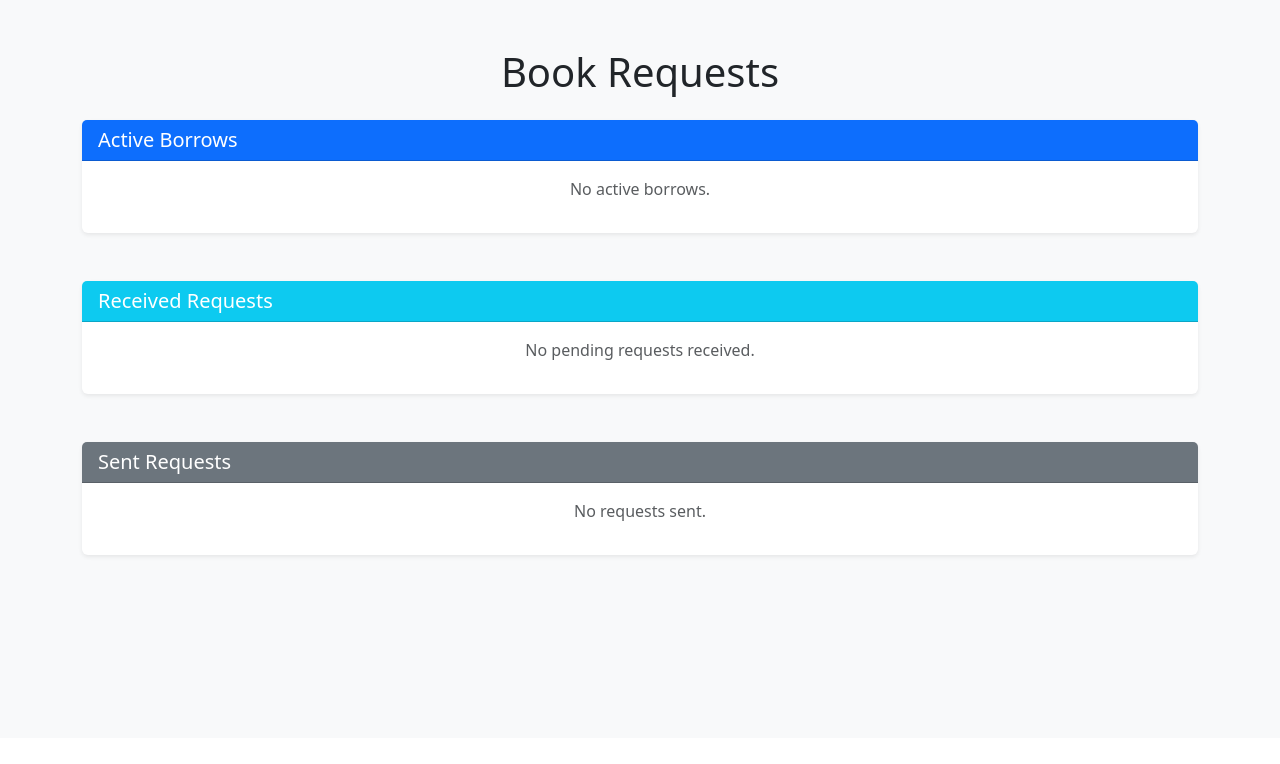
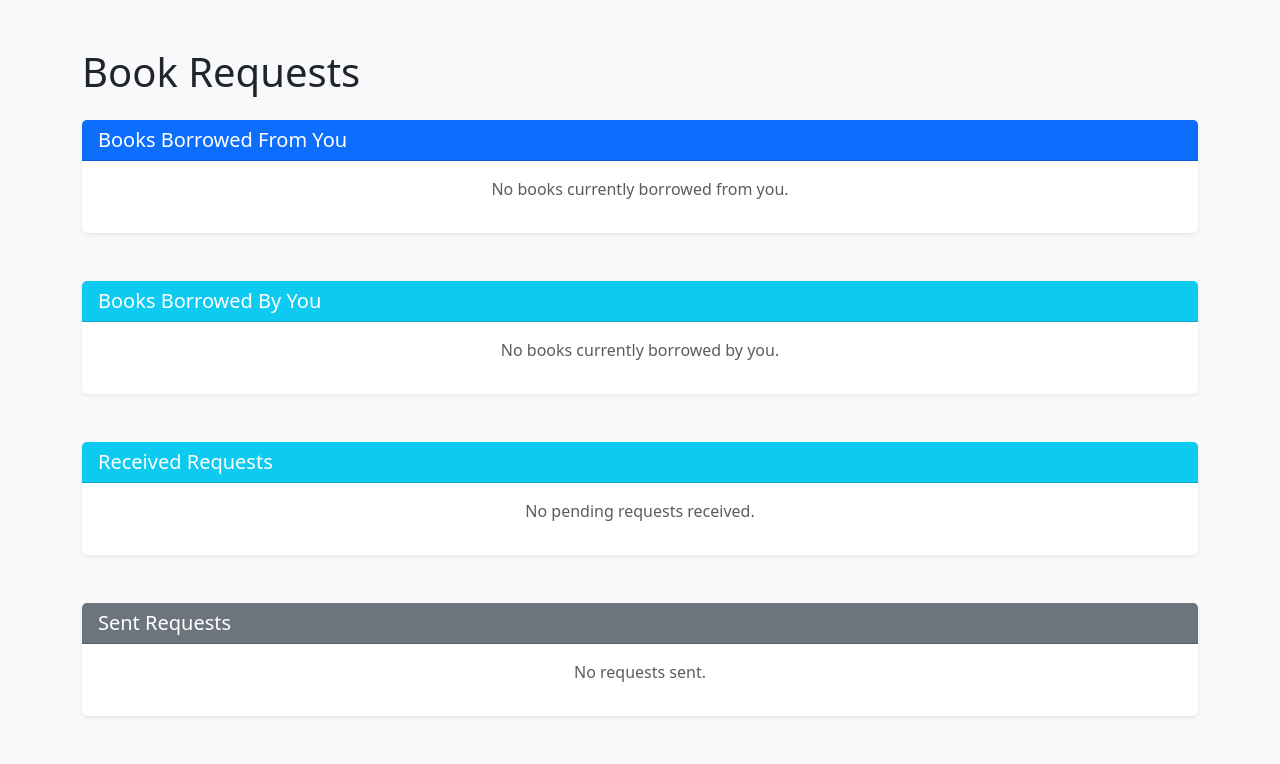
Before and after one commit to sh-sanu/BookFriend, a Django app: page /books/requests/ in a window 1280 px wide. Shown: the part 62-826 px from the top of the page. Before the commit the page ends 620 px from the top, so only its background shows below. Run offline with Django 5.2, Linux system fonts and the light colour scheme; a user stored in the database is signed in; data comes from the database, SQL or seed files in the repository; both versions use the stored data as it was after the commit.

Commit message:
Ui improve in book request page

```diff
--- a/Core/views.py
+++ b/Core/views.py
@@ -475,17 +475,23 @@ def book_requests(request):
         status="returned"
     ).select_related("book", "book__owner")
 
-    # Get active borrows (both as owner and borrower)
-    active_borrows = BookRequest.objects.filter(
-        (Q(book__owner=request.user) | Q(borrower=request.user)),
+    # Get active borrows split into two categories
+    borrowed_from_you = BookRequest.objects.filter(
+        book__owner=request.user,
         status="accepted"
-    ).select_related("book", "borrower", "book__owner")
+    ).select_related("book", "borrower")
+
+    borrowed_by_you = BookRequest.objects.filter(
+        borrower=request.user,
+        status="accepted"
+    ).select_related("book", "book__owner")
 
     context = {
         "received_requests": received_requests,
         "sent_pending_requests": sent_pending_requests,
         "sent_returned_requests": sent_returned_requests,
-        "active_borrows": active_borrows,
+        "borrowed_from_you": borrowed_from_you,
+        "borrowed_by_you": borrowed_by_you
     }
     return render(request, "core/books/requests.html", context)
 
--- a/templates/core/books/requests.html
+++ b/templates/core/books/requests.html
@@ -5,18 +5,18 @@
 
 {% block content %}
 <div class="container my-5">
-    <h1 class="mb-4 text-center">Book Requests</h1>
+    <h1 class="mb-4">Book Requests</h1>
 
-    <!-- Active Borrows Section -->
+    <!-- Books Borrowed From You Section -->
     <section class="mb-5">
         <div class="card shadow-sm">
             <div class="card-header bg-primary text-white">
-                <h2 class="h5 mb-0">Active Borrows</h2>
+                <h2 class="h5 mb-0">Books Borrowed From You</h2>
             </div>
             <div class="card-body">
-                {% if active_borrows %}
+                {% if borrowed_from_you %}
                     <div class="list-group list-group-flush">
-                        {% for borrow in active_borrows %}
+                        {% for borrow in borrowed_from_you %}
                             <div class="list-group-item">
                                 <div class="d-flex justify-content-between align-items-center">
                                     <div class="d-flex">
@@ -25,27 +25,55 @@
                                         </a>
                                         <div>
                                             <h5 class="mb-1"><a href="{% url 'core:book_detail' borrow.book.id %}" class="text-decoration-none text-dark">{{ borrow.book.title }}</a></h5>
-                                            {% if borrow.borrower == request.user %}
-                                                <p class="mb-1">Borrowed from: <a href="{% url 'core:profile' borrow.book.owner.username %}" class="text-decoration-none text-dark">{{ borrow.book.owner.get_full_name }}</a></p>
-                                            {% else %}
-                                                <p class="mb-1">Borrowed by: <a href="{% url 'core:profile' borrow.borrower.username %}" class="text-decoration-none text-dark">{{ borrow.borrower.get_full_name }}</a></p>
-                                            {% endif %}
+                                            <p class="mb-1">Borrowed by: <a href="{% url 'core:profile' borrow.borrower.username %}" class="text-decoration-none text-dark">{{ borrow.borrower.get_full_name }}</a></p>
                                             <small class="text-muted">Borrowed on: {{ borrow.created_at|date:"F d, Y" }}</small><br>
                                             <small class="text-muted">Return by: {{ borrow.return_date|date:"F d, Y" }}</small>
                                         </div>
                                     </div>
-                                    {% if request.user == borrow.book.owner %}
                                     <form method="post" action="{% url 'core:book_return' borrow.id %}">
                                         {% csrf_token %}
                                         <button type="submit" class="btn btn-success btn-sm">Mark as Returned</button>
                                     </form>
-                                    {% endif %}
                                 </div>
                             </div>
                         {% endfor %}
                     </div>
                 {% else %}
-                    <p class="text-muted text-center">No active borrows.</p>
+                    <p class="text-muted text-center">No books currently borrowed from you.</p>
+                {% endif %}
+            </div>
+        </div>
+    </section>
+
+    <!-- Books Borrowed By You Section -->
+    <section class="mb-5">
+        <div class="card shadow-sm">
+            <div class="card-header bg-info text-white">
+                <h2 class="h5 mb-0">Books Borrowed By You</h2>
+            </div>
+            <div class="card-body">
+                {% if borrowed_by_you %}
+                    <div class="list-group list-group-flush">
+                        {% for borrow in borrowed_by_you %}
+                            <div class="list-group-item">
+                                <div class="d-flex justify-content-between align-items-center">
+                                    <div class="d-flex">
+                                        <a href="{% url 'core:book_detail' borrow.book.id %}" class="text-decoration-none">
+                                            <img src="{{ borrow.book.cover_image.url }}" alt="{{ borrow.book.title }} Cover" class="book-cover-small img-thumbnail me-3" style="max-width: 80px; max-height: 120px; object-fit: cover;">
+                                        </a>
+                                        <div>
+                                            <h5 class="mb-1"><a href="{% url 'core:book_detail' borrow.book.id %}" class="text-decoration-none text-dark">{{ borrow.book.title }}</a></h5>
+                                            <p class="mb-1">Borrowed from: <a href="{% url 'core:profile' borrow.book.owner.username %}" class="text-decoration-none text-dark">{{ borrow.book.owner.get_full_name }}</a></p>
+                                            <small class="text-muted">Borrowed on: {{ borrow.created_at|date:"F d, Y" }}</small><br>
+                                            <small class="text-muted">Return by: {{ borrow.return_date|date:"F d, Y" }}</small>
+                                        </div>
+                                    </div>
+                                </div>
+                            </div>
+                        {% endfor %}
+                    </div>
+                {% else %}
+                    <p class="text-muted text-center">No books currently borrowed by you.</p>
                 {% endif %}
             </div>
         </div>
```
Also changed, not shown: db.sqlite3.
